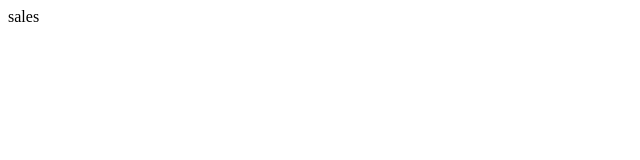
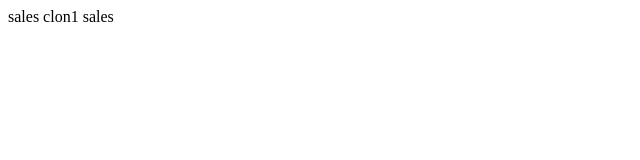
Before and after one commit to Ekzek1/clone, a plain HTML site: page sales.html in a window 1280 px wide. Shown: the full height of the page, 0-640 px from the left. Drawn offline with Linux system fonts and the light colour scheme.

Commit message:
sales clone 1

```diff
--- a/sales.html
+++ b/sales.html
@@ -5,6 +5,7 @@
     <meta http-equiv="X-UA-Compatible" content="IE=edge">
     <meta name="viewport" content="width=device-width, initial-scale=1.0">
     <title>Document</title>
+    sales clon1
 </head>
 <body>
     sales
```
